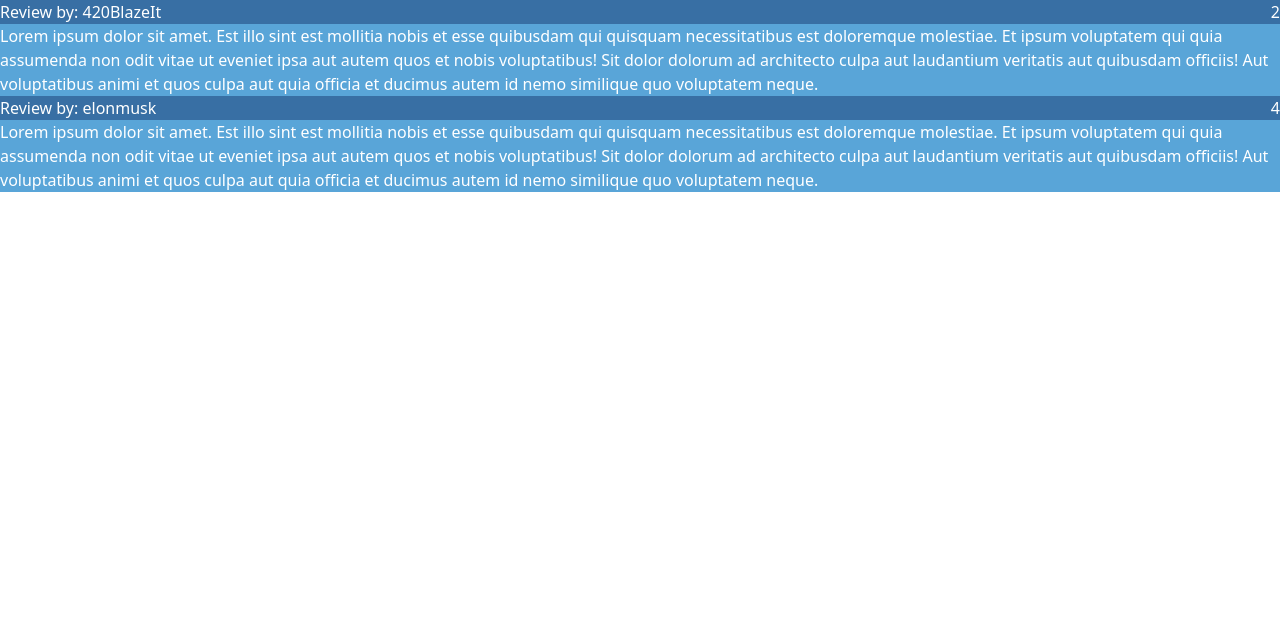
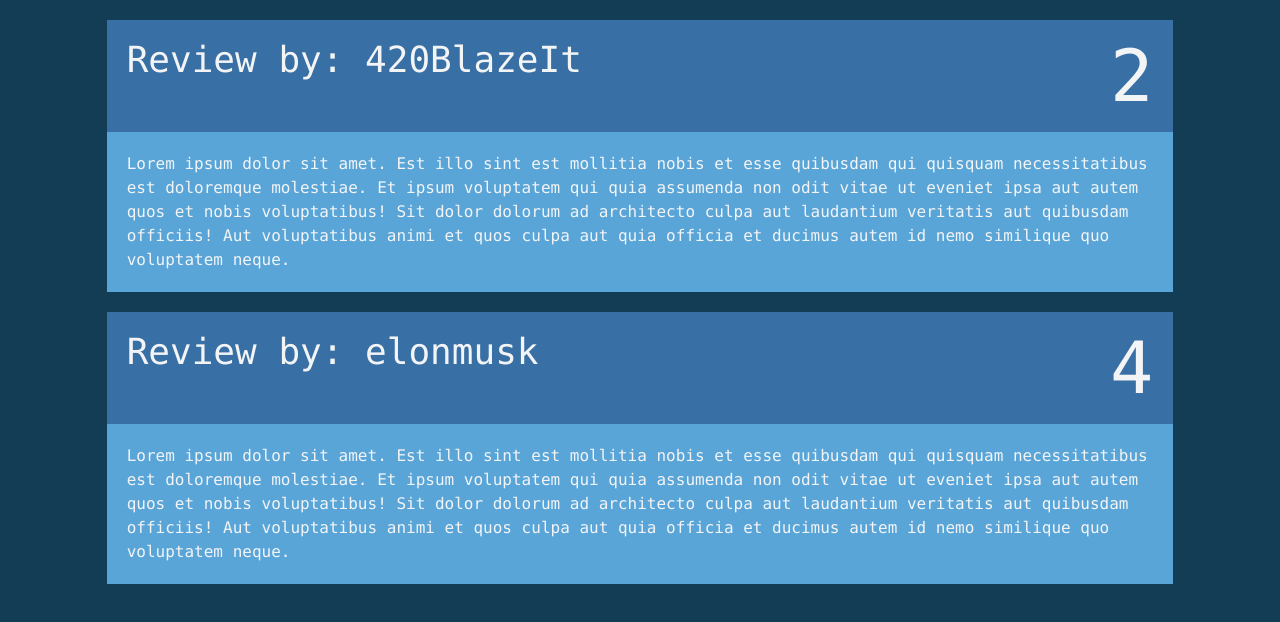
Before and after one commit to oskarilindroos/gamereviews-webapp, a React (Vite) app in the folder frontend/: page /reviews/1 in a window 1280 px wide. Shown: the top 622 px of the page. Built offline with nearby package versions, Linux system fonts and the light colour scheme.

Commit message:
Styled and centered individual review items

```diff
--- a/frontend/src/Components/GameReview.tsx
+++ b/frontend/src/Components/GameReview.tsx
@@ -6,12 +6,12 @@ type props = {
 const GameReview = ({ review }: props) => {
     const { userName, reviewText, score } = review;
     return (
-        <div className="text-white">
-            <div className="bg-bice-blue flex flex-row justify-between">
-                <p>Review by: {userName}</p>
-                <p>{score}</p>
+        <div className="my-5">
+            <div className="bg-bice-blue flex flex-row justify-between p-5">
+                <p className="text-4xl">Review by: {userName}</p>
+                <p className="text-7xl">{score}</p>
             </div>
-            <div className="bg-picton-blue">
+            <div className="bg-picton-blue text-base p-5">
                 {reviewText}
             </div>
         </div>
--- a/frontend/src/Pages/GameReviewPage.tsx
+++ b/frontend/src/Pages/GameReviewPage.tsx
@@ -21,11 +21,11 @@ const dummyData: GameReviewData[] = [
 
 const GameReviewPage = () => {
     const { gameId } = useParams();
-    // TODO: Fetch actual reviews using this id
+    // TODO: Fetch actual reviews using gameId
 
     return (
-        <div className="bg-indigo-dye">
-            <div>
+        <div className="bg-indigo-dye text-gray-100 font-mono w-screen h-screen flex justify-center overflow-auto">
+            <div className="w-10/12">
                 {dummyData.map((item, index) => <GameReview key={index} review={item} />)}
             </div>
         </div>
```
